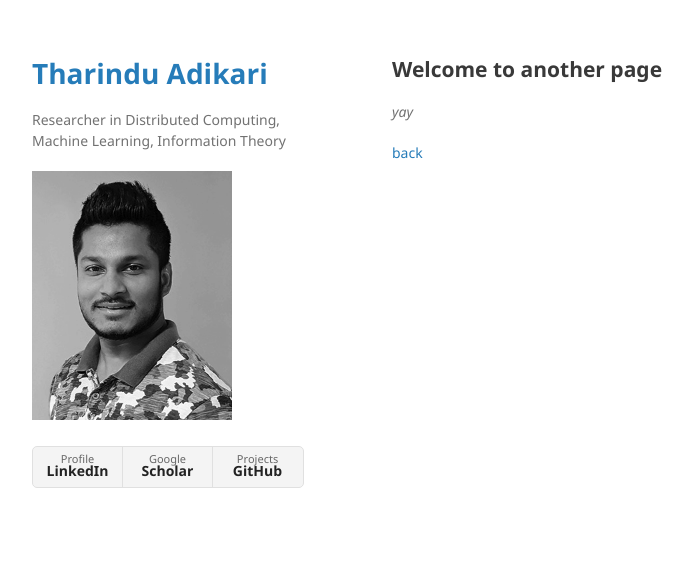
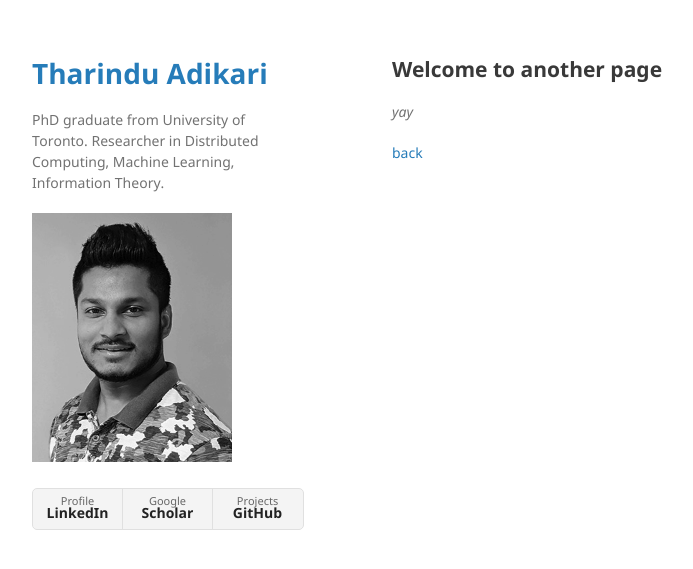
Before and after one commit to thadikari/thadikari.github.io, a Jekyll site: the page built from another-page.md, in a window 1280 px wide. Shown: the top 569 px of the page, without its empty margins (178-871 px from the left). Built offline with Jekyll 4.4.1, drawn with Linux system fonts in a browser that asks for light colours.

Commit message:
post FOE update

```diff
--- a/_layouts/default.html
+++ b/_layouts/default.html
@@ -25,7 +25,7 @@
           thadikari
          -->
         <p align="left">
-        Researcher in Distributed Computing, Machine Learning, Information Theory
+        PhD graduate from University of Toronto. Researcher in Distributed Computing, Machine Learning, Information Theory.
         </p>
         <!-- <p>{{ site.description | default: site.github.project_tagline }}</p> -->
 
```
Also changed, not shown: index.md (+2 -2 lines).
